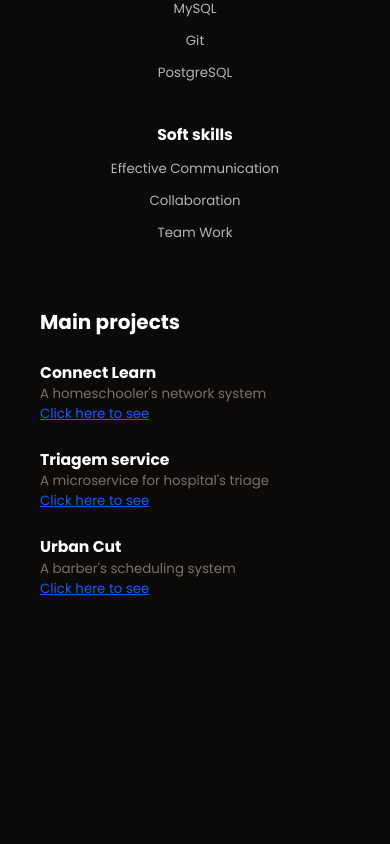
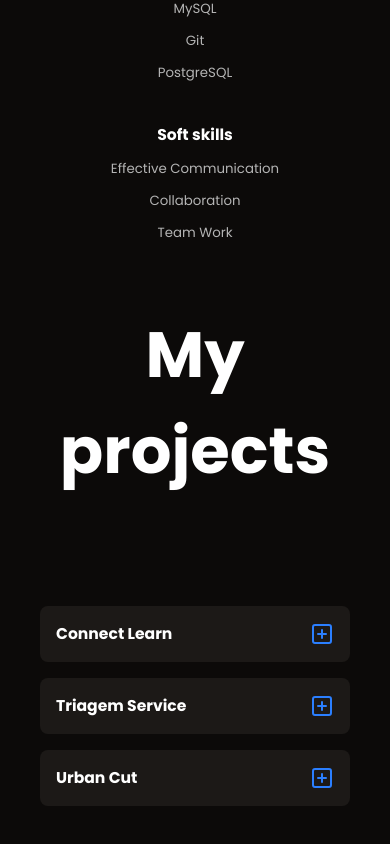
Before and after one commit to Gmmbr10/portfolio, a React (Vite) app: page / in a window 390 px wide. Shown: the part 1932-2776 px from the top of the page. Before the commit the page ends 2571 px from the top, so only its background shows below. Built offline with nearby package versions, Linux system fonts and the light colour scheme.

Commit message:
repair: recompiling content and style, with responsible design

```diff
--- /dev/null
+++ b/src/components/Project/index.jsx
@@ -0,0 +1,32 @@
+import { SquarePlus, SquareMinus } from "lucide-react";
+import style from "./project.module.css";
+import { useState } from "react";
+
+export function Project({ name, children, link }) {
+	const [display, setDisplay] = useState("none");
+
+	const openContent = (e) => {
+		setDisplay(display === "none" ? "flex" : "none");
+	};
+
+	const openLink = (link) => {
+		window.open(link);
+	};
+
+	return (
+		<section className={`${style.container}`}>
+			<header className={`${style.header}`} onClick={openContent}>
+				<h3 className={`${style.title}`}>{name}</h3>
+				<span className={`${style.icon}`}>
+					{display === "none" ? <SquarePlus /> : <SquareMinus />}
+				</span>
+			</header>
+			<section className={`${style.content}`} style={{ display: display }}>
+				{children}
+				<button onClick={() => openLink(link)} className={`${style.button}`}>
+					See on GitHub
+				</button>
+			</section>
+		</section>
+	);
+}
--- /dev/null
+++ b/src/components/Project/project.module.css
@@ -0,0 +1,40 @@
+.container {
+    padding: 16px;
+    border-radius: 8px;
+    display: flex;
+    flex-direction: column;
+    gap: 16px;
+    background-color: var(--bg-secondary);
+    position: relative;
+}
+
+.header {
+    display: flex;
+    justify-content: space-between;
+    align-items: center;
+    cursor: pointer;
+}
+
+.content {
+    display: none;
+    flex-direction: column;
+    gap: 16px;
+    color: var(--text-gray-light);
+}
+
+.icon {
+    color: var(--text-primary);
+    display: grid;
+    place-content: center;
+}
+
+.button {
+    width: max-content;
+    padding: 8px 12px;
+    background-color: var(--bg-button);
+    color: var(--text-contrast);
+    font-weight: bold;
+    cursor: pointer;
+    border: none;
+    border-radius: 4px;
+}
--- a/src/components/Projects/index.jsx
+++ b/src/components/Projects/index.jsx
@@ -1,46 +1,37 @@
+import { Project } from "../Project";
 import style from "./projects.module.css";
 
 export function Projects() {
-	const projects = [
-		{
-			title: "Connect Learn",
-			description: "A homeschooler's network system",
-			github: "connect_learn",
-		},
-		{
-			title: "Triagem service",
-			description: "A microservice for hospital's triage",
-			github: "triagem-service",
-		},
-		{
-			title: "Urban Cut",
-			description: "A barber's scheduling system",
-			github: "urban-cut",
-		},
-	];
-
-	const projectElements = projects.map(
-		({ title, description, github }, index) => {
-			return (
-				<div key={index}>
-					<h3>{title}</h3>
-					<p className={`${style.describe}`}>{description}</p>
-					<a
-						href={`https://github.com/gmmbr10/${github}`}
-						target="_blank"
-						className={`${style.link}`}
-					>
-						Click here to see
-					</a>
-				</div>
-			);
-		}
-	);
-
 	return (
 		<section className={`${style.container}`}>
-			<h2 className={`${style.title}`}>Main projects</h2>
-			{projectElements}
+			<h2 className={`${style.title}`}>My projects</h2>
+			<section className={`${style.content}`}>
+				<Project
+					name="Connect Learn"
+					link="https://github.com/gmmbr10/connect-learn"
+				>
+					<p>
+						Academic project aimed at developing an educational platform,
+						working on the front-end, back-end and infrastructure of the
+						application.
+					</p>
+				</Project>
+				<Project
+					name="Triagem Service"
+					link="https://github.com/gmmbr10/triagem-service"
+				>
+					<p>
+						Academic project focused on creating a medical screening system with
+						scalable architecture and integration between modules.
+					</p>
+				</Project>
+				<Project name="Urban Cut" link="https://github.com/gmmbr10/urban-cut">
+					<p>
+						Academic project aimed at developing an application for haircut
+						scheduling.
+					</p>
+				</Project>
+			</section>
 		</section>
 	);
 }
--- a/src/components/Projects/projects.module.css
+++ b/src/components/Projects/projects.module.css
@@ -1,35 +1,36 @@
 .container {
-    display: grid;
-    grid-template-columns: repeat(3,1fr);
-    grid-template-rows: auto;
-    gap: 24px;
+    min-height: 70dvh;
+    display: flex;
+    flex-direction: row-reverse;
+    gap: 16px;
+}
+
+.container>* {
+    flex: 1;
 }
 
 .title {
-    grid-column: 1/-1;
+    font-weight: bold;
+    font-size: 48pt;
+    text-align: right;
 }
 
-.describe {
-    color: var(--text-gray);
+.content {
+    display: flex;
+    flex-direction: column;
+    gap: 48px;
 }
 
-.link {
-    color: var(--link-primary);
-    cursor: pointer;
-}
+@media (max-width: 950px) {
+    .container {
+        flex-direction: column;
+    }
 
-.link:hover {
-    text-decoration: underline;
-}
+    .title {
+        text-align: center;
+    }
 
-@media (max-width: 850px) {
-    .container {
-        grid-template-columns: repeat(2,1fr);
+    .content {
+        gap: 16px;
     }
 }
-
-@media (max-width: 550px) {
-    .container {
-        grid-template-columns: 1fr;
-    }
-}
--- a/src/index.css
+++ b/src/index.css
@@ -15,13 +15,18 @@
     --bg-primary: #0C0A09;
     --bg-secondary: #1C1917;
 
+    --bg-button: #2B7FFF;
+
     --text: #fff;
     --text-gray: #79716B;
     --text-gray-light: #b4b4b4;
     --text-primary: #2B7FFF;
+    --text-contrast: #0C0A09;
 
     --link-primary: #155DFC;
     --link-primary-hover: #51A2FF;
+
+    --shadow: #2b80ff;
 }
 
 body {
```
